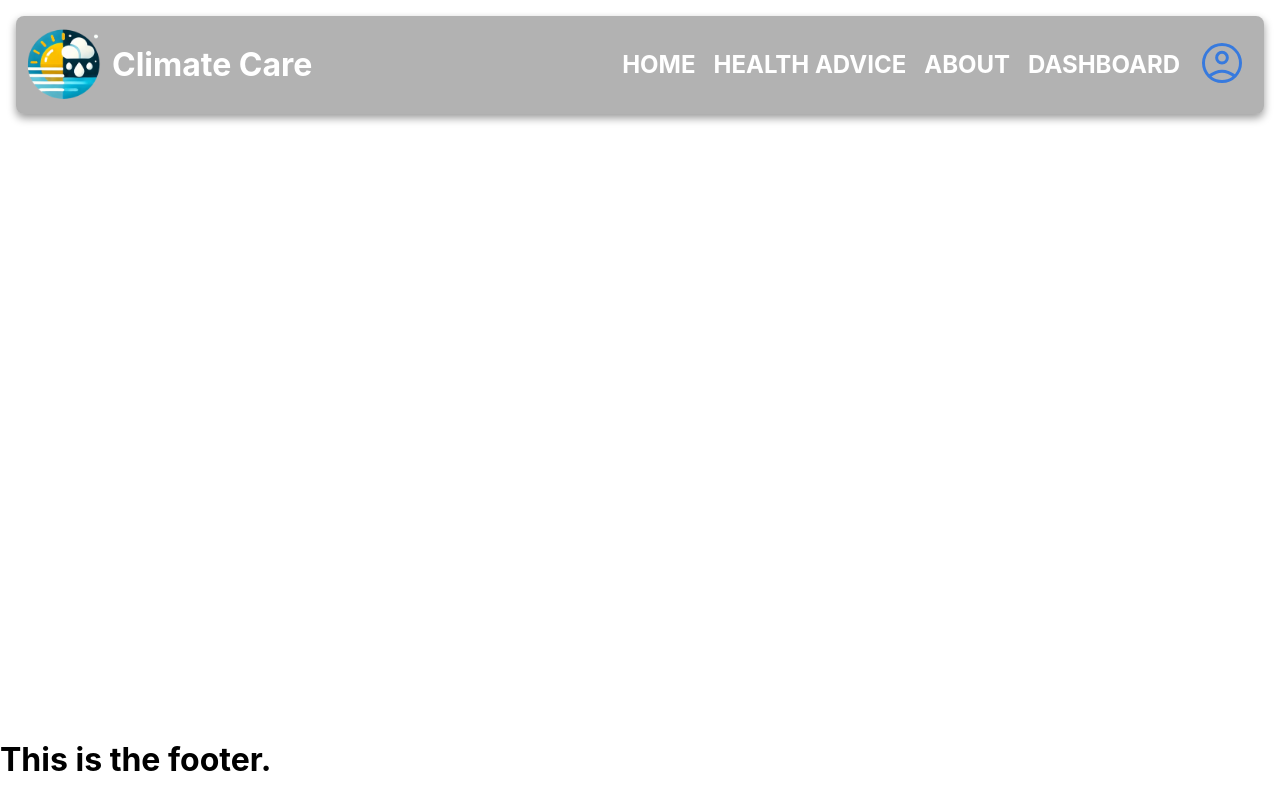
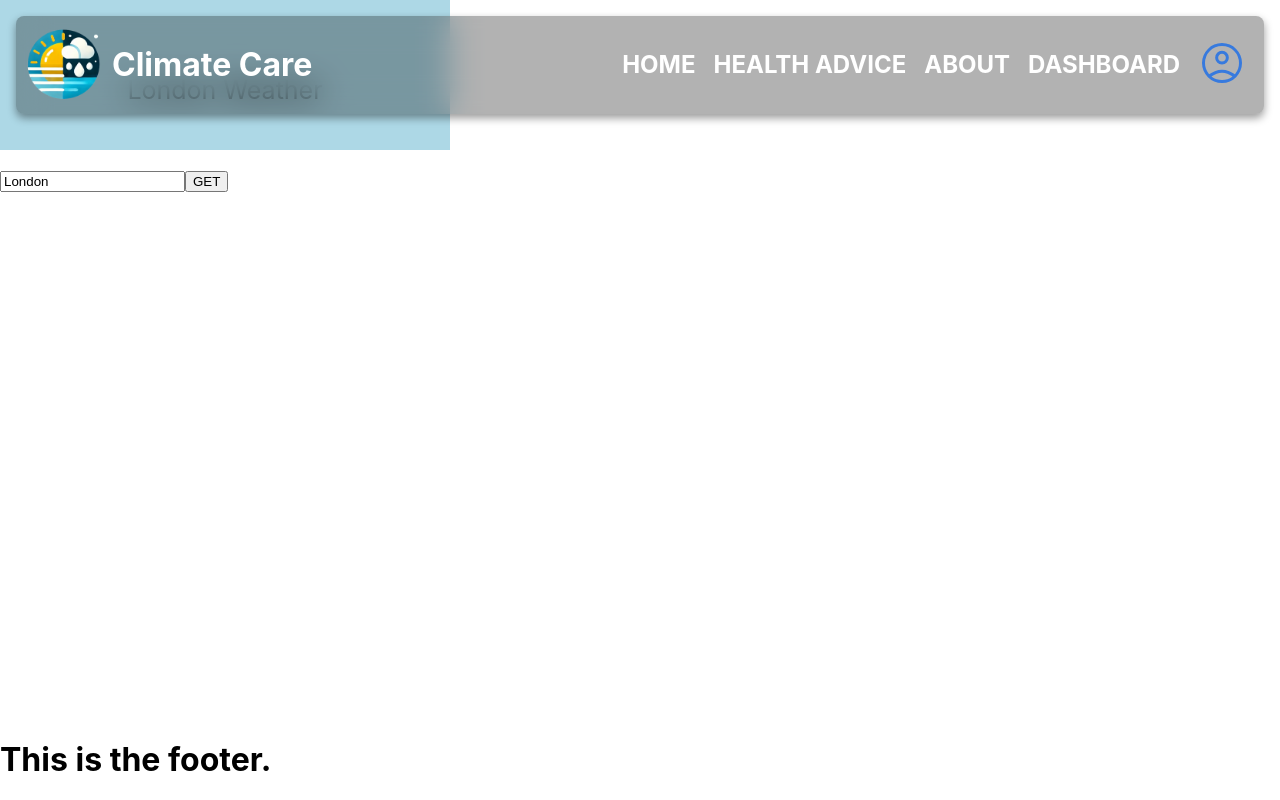
Before and after one commit to Lawando69/prototype, a React (Create React App) app: page / in a window 1280 px wide. Built offline with nearby package versions, Linux system fonts and the light colour scheme; no server answers.

Commit message:
Making some changes in the weatherdata

```diff
--- /dev/null
+++ b/src/Components/WeatherData/WeatherData.css
@@ -0,0 +1,13 @@
+.weather-container{
+    margin-left: "33%";
+}
+
+.weather-component{
+    height: 150px;
+    width: 450px;
+    background-color: lightblue;
+    display: flex;
+    justify-content: center;
+    align-items: center;
+    font-size: 25px;
+}
--- /dev/null
+++ b/src/Components/WeatherData/WeatherData.js
@@ -0,0 +1,69 @@
+import "./WeatherData.css";
+import React, {useState} from "react";
+import axios from "axios";
+
+export default function WeatherData(){
+    const [temperature, setTemperature] = useState("");
+    const [precipition, setPrecipitation] = useState("");
+    const [wind, setWind] = useState("");
+    const [city, setCity] = useState("London");
+    const [error, setError] = useState();
+    const [isLoading, setIsLoading] = useState(true);
+
+    const getWeatherData = (city) => {
+        axios({
+            method: "GET",
+            url: `https://api.openweathermap.org/data/2.5/forecast?q=${city}&appid=8fad9c886225d5088e4dfea3a18893c0`
+        })
+        .then((response) => {
+            console.log([ response.data.list ]);
+
+            let weeks = []
+            let current_week = []
+
+            for (let i in response.data.list){
+
+
+
+                if ( (i + 7) % 7 == 0 && i != 0 ){
+                    console.log("pushed on index: ", i)
+                    weeks.push(current_week)
+                    current_week = []
+                }
+
+                current_week.push(response.data.list[i]);
+
+            }
+
+            if(current_week.length > 0){
+                weeks.push(current_week)
+            }
+
+            // console.log("visible: ")
+            // console.log(weeks[0][0].visibility);
+            //NOTE: The code within the Brackets above allows us to access the [] the first list, [] then the second list
+
+            setIsLoading(false);
+        })
+        .catch((error) => {
+            setError(error?.response?.data?.detail || "Error Occured");
+            setIsLoading(false);
+        }, [] );
+    };
+
+    return(
+        <>
+            <div className="weather-container">
+                <div className="weather-component">
+                    <br/>
+                    {city} Weather
+                    <br/>
+                    {temperature}
+                </div>
+                <br/>
+                <input type="text" value={city} onChange={(ci => setCity(ci.target.value))} />
+                <button onClick={() => {getWeatherData(city);}}>GET</button>
+            </div>
+        </>
+    )
+}
--- a/src/Pages/Home/Home.js
+++ b/src/Pages/Home/Home.js
@@ -1,23 +1,13 @@
 import "./Home.css"
-import react, {useEffect, useState} from "react";
-import axios from 'axios';
-import Logo from "../../Components/Logo/Logo";
+import WeatherData from "../../Components/WeatherData/WeatherData";
 
 
 export default function Home(){
-
-    const [isLoading, setIsLoading] = useState(true);
-    const [error, setError] = useState();
-
-    const weather_api = "https://api.openweathermap.org/data/2.5/forecast?id=524901&appid=8fad9c886225d5088e4dfea3a18893c0"; //NOTE: This will be used to add the api link later.
+    //Add the catch feature
 
     return(
-        useEffect(() => {
-            axios.get(weather_api)
-            .then((response) => {
-
-            })
-        })
-
+        <div className="home-container">
+            <WeatherData />
+        </div>
     )
 }
```
